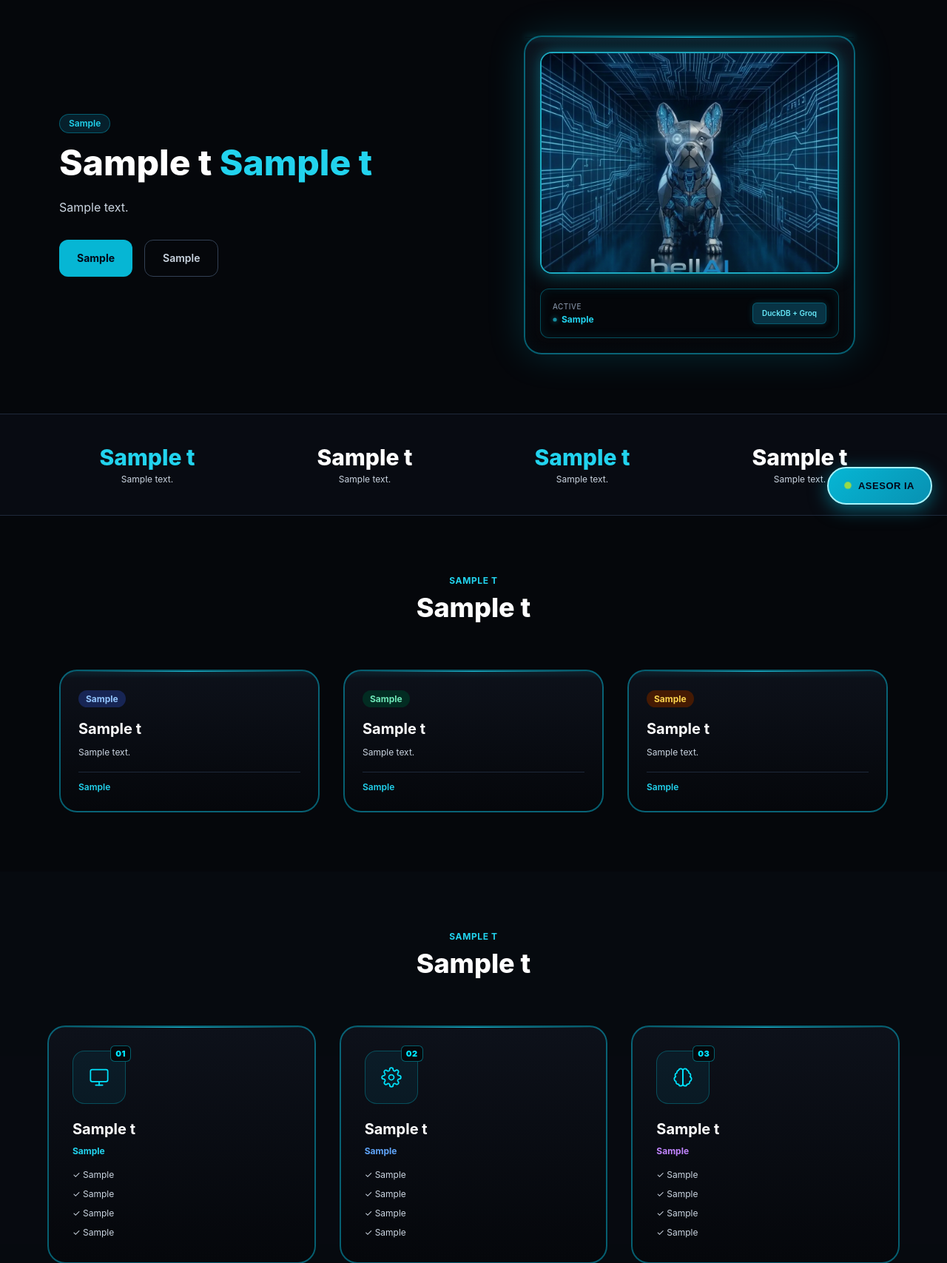
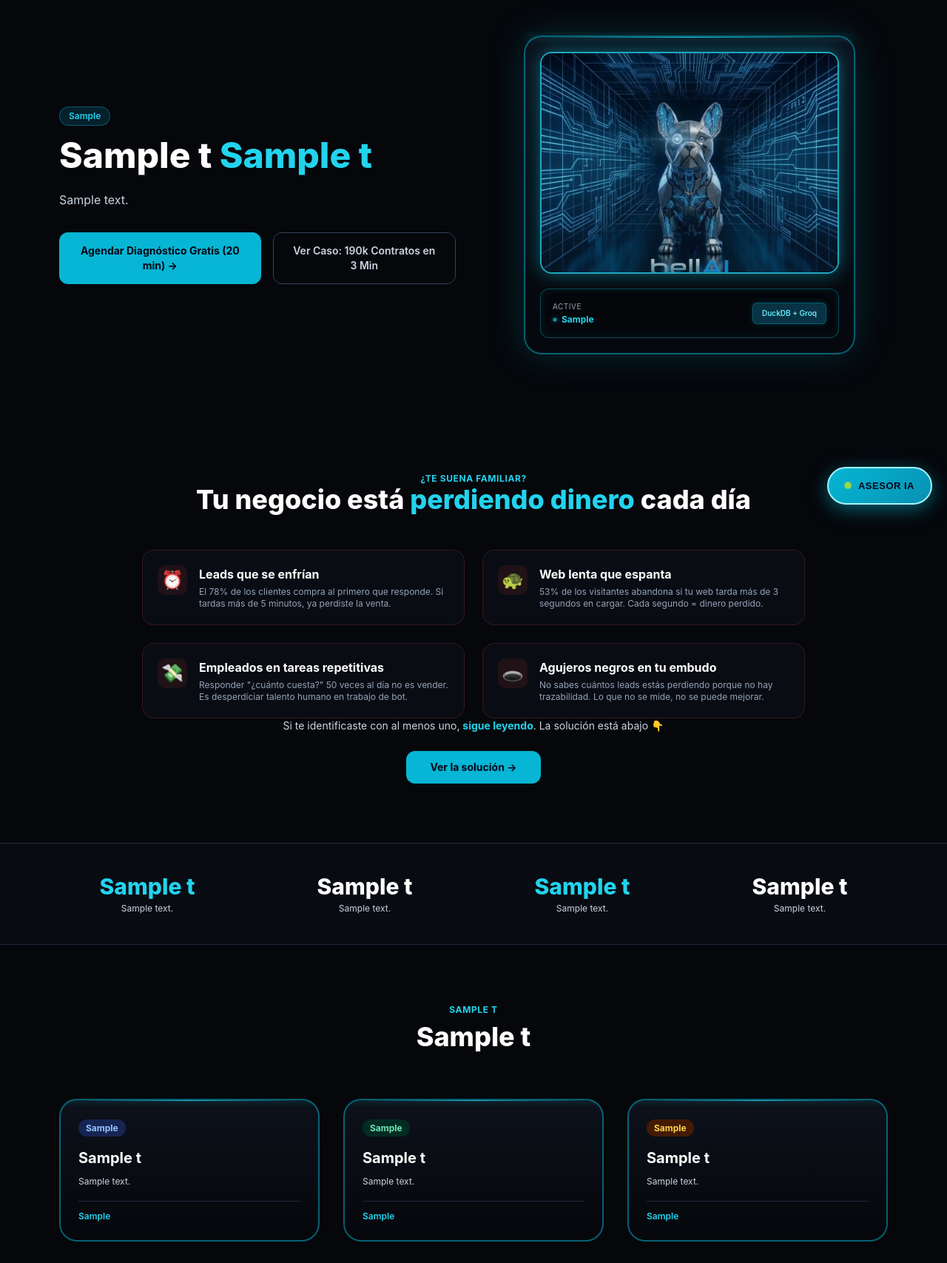
Before and after one commit to Danxaug/BellAI, a Python web app: template app/templates/index.html in a window 1280 px wide. Shown: the part 98-1805 px from the top of the page at 74% size. Run offline with Jinja, Linux system fonts and the light colour scheme; the template is opened without the code that fills it: most values are stand-ins (such as "Sample title", 1, 10 or a date in 2020).

Commit message:
feat: seccion dolor + CTAs con urgencia + CSS completo

```diff
--- a/app/templates/index.html
+++ b/app/templates/index.html
@@ -133,7 +133,7 @@
                    target="_blank" rel="noopener noreferrer"
                    class="btn-shimmer bg-cyan-500 hover:bg-cyan-400 text-slate-950 font-bold text-xs px-3 py-2 md:px-5 md:py-2.5 md:text-sm rounded-lg transition-all duration-300 hover:scale-105 hover:shadow-[0_0_20px_rgba(6,182,212,0.4)] focus-visible:ring-2 focus-visible:ring-cyan-300 whitespace-nowrap">
                     <span class="md:hidden">Agendar</span>
-                    <span class="hidden md:inline">{{ t.nav_cta }}</span>
+                    <span class="hidden md:inline">Agendar Ahora</span>
                 </a>
             </div>
         </div>
@@ -153,10 +153,10 @@
             </p>
             <div class="flex flex-col sm:flex-row gap-4">
                 <a href="#contacto" class="btn-shimmer bg-cyan-500 text-slate-950 font-bold px-6 py-3.5 rounded-xl text-center text-sm hover:bg-cyan-400 focus-visible:ring-2 focus-visible:ring-cyan-300 transition-colors duration-300">
-                    {{ t.hero_cta_1 }}
+                    Agendar Diagnóstico Gratis (20 min) →
                 </a>
                 <a href="#casos" class="border border-slate-700 hover:border-cyan-500 text-slate-300 font-semibold px-6 py-3.5 rounded-xl text-center text-sm transition focus-visible:ring-2 focus-visible:ring-cyan-300">
-                    {{ t.hero_cta_2 }}
+                    Ver Caso: 190k Contratos en 3 Min
                 </a>
             </div>
         </div>
@@ -177,6 +177,59 @@
                     </div>
                     <span class="text-[10px] font-semibold bg-cyan-950 text-cyan-300 px-3 py-1.5 rounded-md border border-cyan-500/30 shadow-[0_0_10px_rgba(6,182,212,0.2)]">DuckDB + Groq</span>
                 </div>
+            </div>
+        </div>
+    </section>
+
+    <!-- SECCIÓN: EL DOLOR -->
+    <section class="py-20 px-4 bg-[#05070B]">
+        <div class="max-w-4xl mx-auto">
+            <div class="text-center mb-12" data-aos="fade-up">
+                <h2 class="text-xs font-bold text-cyan-400 tracking-wider uppercase mb-3">¿Te suena familiar?</h2>
+                <h3 class="text-2xl md:text-4xl font-extrabold text-white">
+                    Tu negocio está <span class="text-cyan-400">perdiendo dinero</span> cada día
+                </h3>
+            </div>
+
+            <div class="grid md:grid-cols-2 gap-6">
+                <div class="pain-item" data-aos="fade-right" data-aos-delay="100">
+                    <div class="pain-icon">⏰</div>
+                    <div>
+                        <h4 class="text-base font-bold text-white mb-1">Leads que se enfrían</h4>
+                        <p class="text-xs text-slate-400">El 78% de los clientes compra al primero que responde. Si tardas más de 5 minutos, ya perdiste la venta.</p>
+                    </div>
+                </div>
+
+                <div class="pain-item" data-aos="fade-left" data-aos-delay="200">
+                    <div class="pain-icon">🐢</div>
+                    <div>
+                        <h4 class="text-base font-bold text-white mb-1">Web lenta que espanta</h4>
+                        <p class="text-xs text-slate-400">53% de los visitantes abandona si tu web tarda más de 3 segundos en cargar. Cada segundo = dinero perdido.</p>
+                    </div>
+                </div>
+
+                <div class="pain-item" data-aos="fade-right" data-aos-delay="300">
+                    <div class="pain-icon">💸</div>
+                    <div>
+                        <h4 class="text-base font-bold text-white mb-1">Empleados en tareas repetitivas</h4>
+                        <p class="text-xs text-slate-400">Responder "¿cuánto cuesta?" 50 veces al día no es vender. Es desperdiciar talento humano en trabajo de bot.</p>
+                    </div>
+                </div>
+
+                <div class="pain-item" data-aos="fade-left" data-aos-delay="400">
+                    <div class="pain-icon">🕳️</div>
+                    <div>
+                        <h4 class="text-base font-bold text-white mb-1">Agujeros negros en tu embudo</h4>
+                        <p class="text-xs text-slate-400">No sabes cuántos leads estás perdiendo porque no hay trazabilidad. Lo que no se mide, no se puede mejorar.</p>
+                    </div>
+                </div>
+            </div>
+
+            <div class="text-center mt-12" data-aos="fade-up">
+                <p class="text-sm text-slate-300 mb-6">Si te identificaste con al menos uno, <span class="text-cyan-400 font-bold">sigue leyendo</span>. La solución está abajo 👇</p>
+                <a href="#servicios" class="btn-shimmer inline-block bg-cyan-500 text-slate-950 font-bold px-8 py-3 rounded-xl text-sm hover:bg-cyan-400 transition-all duration-300 hover:scale-105">
+                    Ver la solución →
+                </a>
             </div>
         </div>
     </section>
--- a/static/css/styles.css
+++ b/static/css/styles.css
@@ -1795,3 +1795,34 @@ body {
     font-family: 'Inter', monospace;
     z-index: 2;
 }
+/* ============================================
+   😣 SECCIÓN "EL DOLOR" - Conexión emocional
+   ============================================ */
+
+.pain-item {
+    display: flex;
+    gap: 16px;
+    padding: 20px;
+    background: rgba(13, 17, 26, 0.6);
+    border: 1px solid rgba(239, 68, 68, 0.2);
+    border-radius: 16px;
+    transition: all 0.3s ease;
+}
+
+.pain-item:hover {
+    border-color: rgba(239, 68, 68, 0.5);
+    background: rgba(13, 17, 26, 0.9);
+    transform: translateX(4px);
+}
+
+.pain-icon {
+    font-size: 24px;
+    flex-shrink: 0;
+    width: 40px;
+    height: 40px;
+    display: flex;
+    align-items: center;
+    justify-content: center;
+    background: rgba(239, 68, 68, 0.1);
+    border-radius: 10px;
+}
```
